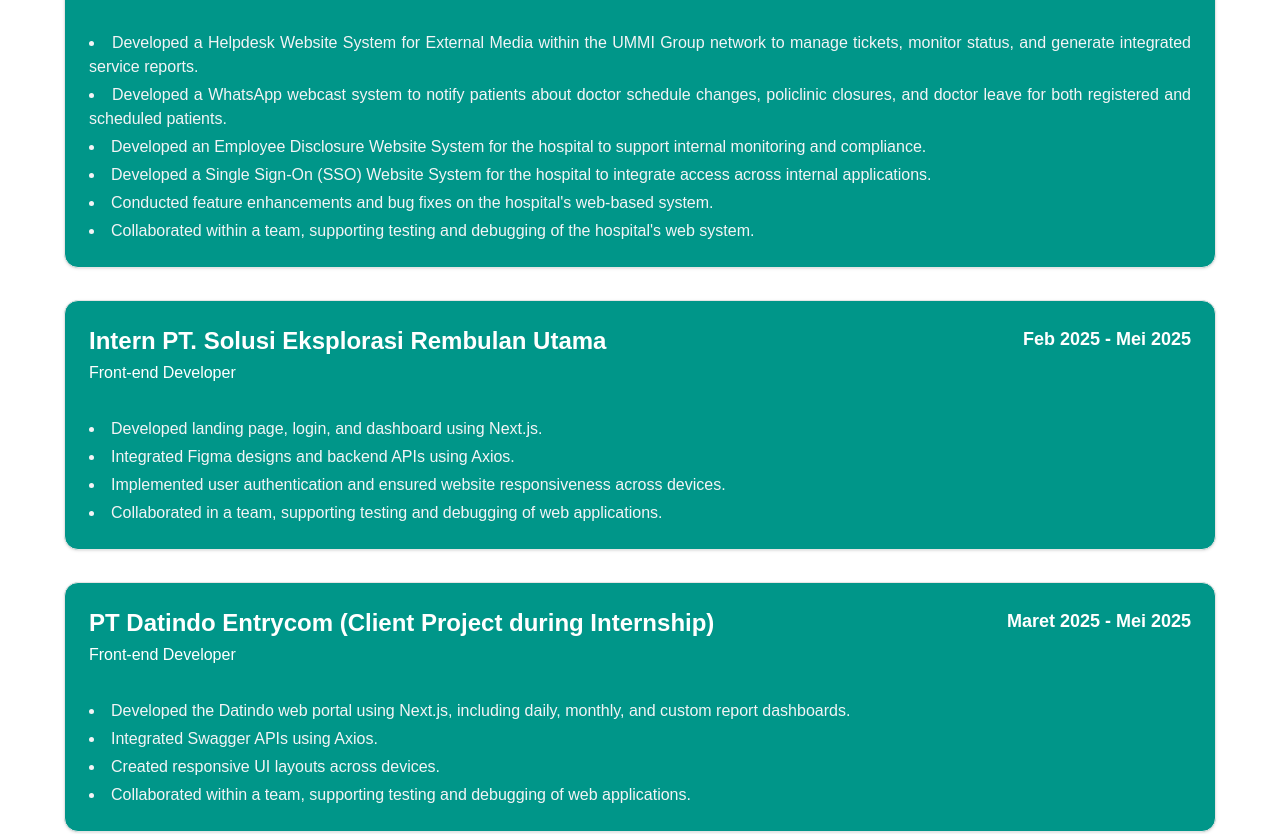
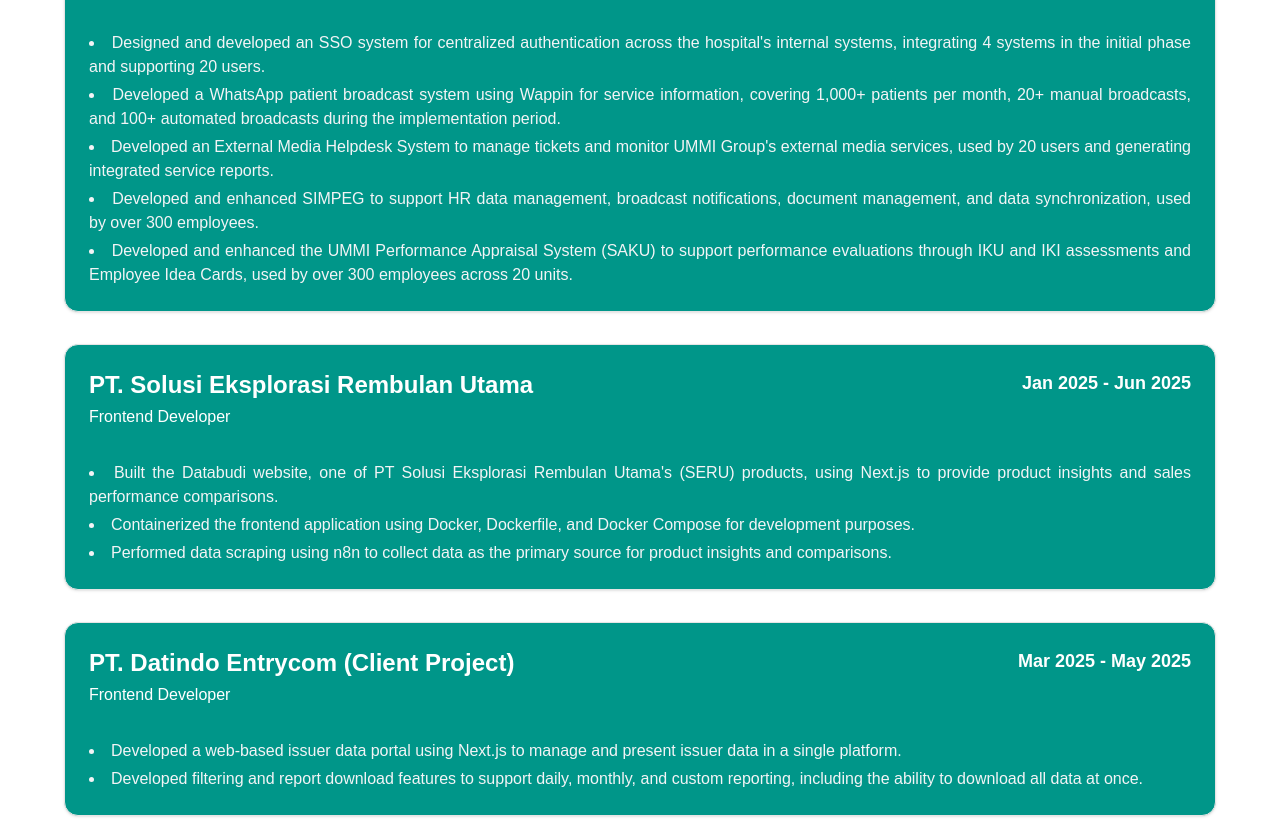
Before and after one commit to altaf22hafizun/portfolio-altaap, a Next.js app: page / in a window 1280 px wide. Shown: the part 2120-2954 px from the top of the page. Built offline with nearby package versions, Linux system fonts and the light colour scheme.

Commit message:
update experience

```diff
--- a/src/components/layouts/experience-section.tsx
+++ b/src/components/layouts/experience-section.tsx
@@ -4,40 +4,36 @@
   const experiences = [
     {
       company: "Rumah Sakit UMMI Bogor",
-      location: "West Java, Bogor",
-      period: "Oct 2025 - April 2026",
+      location: "West Java, Indonesia",
+      period: "Oct 2025 - Apr 2026",
       position: "IT Programmer",
       responsibilities: [
-        "Developed a Helpdesk Website System for External Media within the UMMI Group network to manage tickets, monitor status, and generate integrated service reports.",
-        "Developed a WhatsApp webcast system to notify patients about doctor schedule changes, policlinic closures, and doctor leave for both registered and scheduled patients.",
-        "Developed an Employee Disclosure Website System for the hospital to support internal monitoring and compliance.",
-        "Developed a Single Sign-On (SSO) Website System for the hospital to integrate access across internal applications.",
-        "Conducted feature enhancements and bug fixes on the hospital's web-based system.",
-        "Collaborated within a team, supporting testing and debugging of the hospital's web system.",
+        "Designed and developed an SSO system for centralized authentication across the hospital's internal systems, integrating 4 systems in the initial phase and supporting 20 users.",
+        "Developed a WhatsApp patient broadcast system using Wappin for service information, covering 1,000+ patients per month, 20+ manual broadcasts, and 100+ automated broadcasts during the implementation period.",
+        "Developed an External Media Helpdesk System to manage tickets and monitor UMMI Group's external media services, used by 20 users and generating integrated service reports.",
+        "Developed and enhanced SIMPEG to support HR data management, broadcast notifications, document management, and data synchronization, used by over 300 employees.",
+        "Developed and enhanced the UMMI Performance Appraisal System (SAKU) to support performance evaluations through IKU and IKI assessments and Employee Idea Cards, used by over 300 employees across 20 units.",
       ],
     },
     {
-      company: "Intern PT. Solusi Eksplorasi Rembulan Utama",
-      location: "West Jakarta, Jakarta",
-      period: "Feb 2025 - Mei 2025",
-      position: "Front-end Developer",
+      company: "PT. Solusi Eksplorasi Rembulan Utama",
+      location: "West Jakarta, Indonesia",
+      period: "Jan 2025 - Jun 2025",
+      position: "Frontend Developer",
       responsibilities: [
-        "Developed landing page, login, and dashboard using Next.js.",
-        "Integrated Figma designs and backend APIs using Axios.",
-        "Implemented user authentication and ensured website responsiveness across devices.",
-        "Collaborated in a team, supporting testing and debugging of web applications.",
+        "Built the Databudi website, one of PT Solusi Eksplorasi Rembulan Utama's (SERU) products, using Next.js to provide product insights and sales performance comparisons.",
+        "Containerized the frontend application using Docker, Dockerfile, and Docker Compose for development purposes.",
+        "Performed data scraping using n8n to collect data as the primary source for product insights and comparisons.",
       ],
     },
     {
-      company: "PT Datindo Entrycom (Client Project during Internship)",
-      location: "Central Jakarta, Jakarta",
-      period: "Maret 2025 - Mei 2025",
-      position: "Front-end Developer",
+      company: "PT. Datindo Entrycom (Client Project)",
+      location: "Central Jakarta, Indonesia",
+      period: "Mar 2025 - May 2025",
+      position: "Frontend Developer",
       responsibilities: [
-        "Developed the Datindo web portal using Next.js, including daily, monthly, and custom report dashboards.",
-        "Integrated Swagger APIs using Axios.",
-        "Created responsive UI layouts across devices.",
-        "Collaborated within a team, supporting testing and debugging of web applications.",
+        "Developed a web-based issuer data portal using Next.js to manage and present issuer data in a single platform.",
+        "Developed filtering and report download features to support daily, monthly, and custom reporting, including the ability to download all data at once.",
       ],
     },
   ];
```
